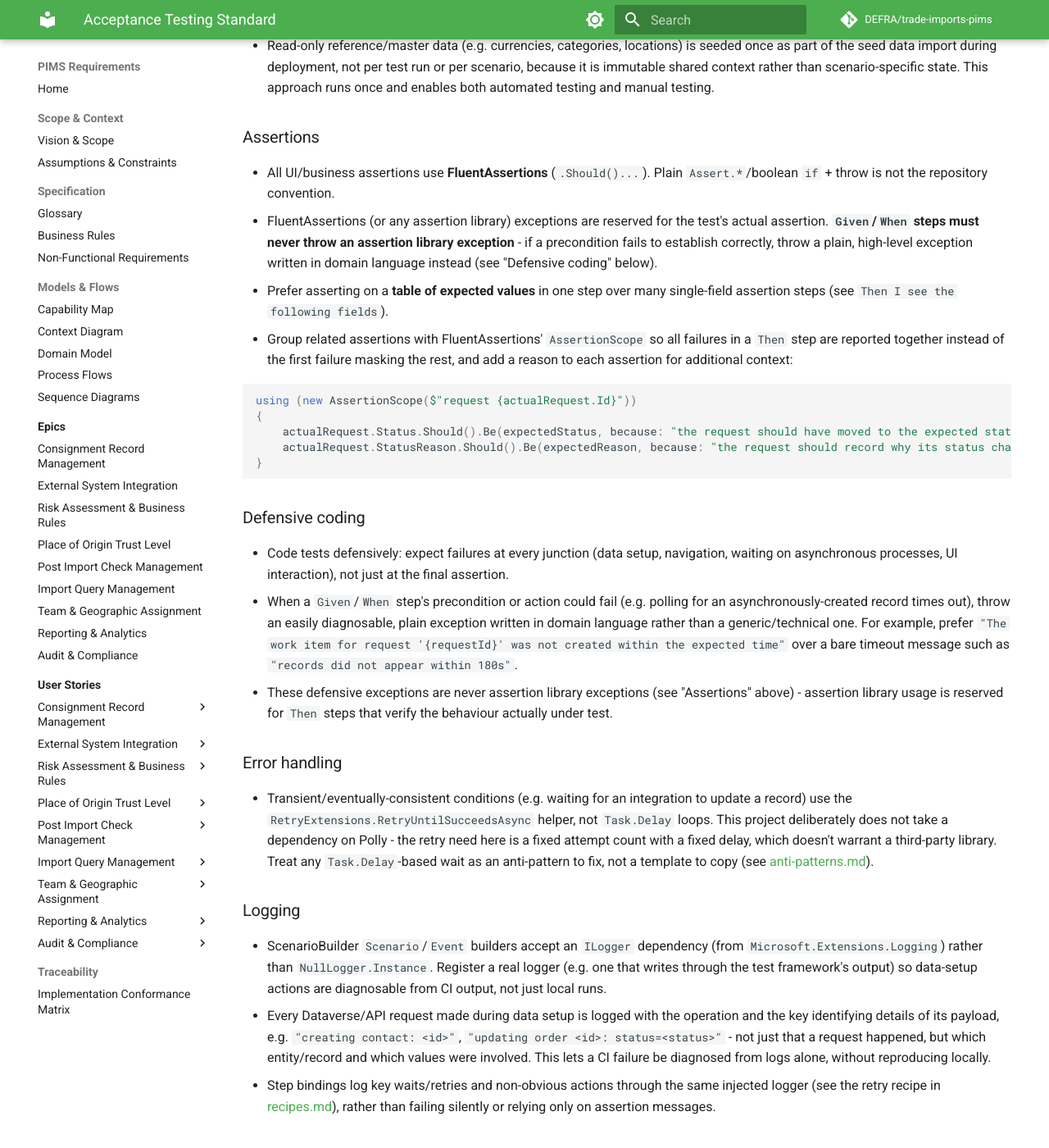
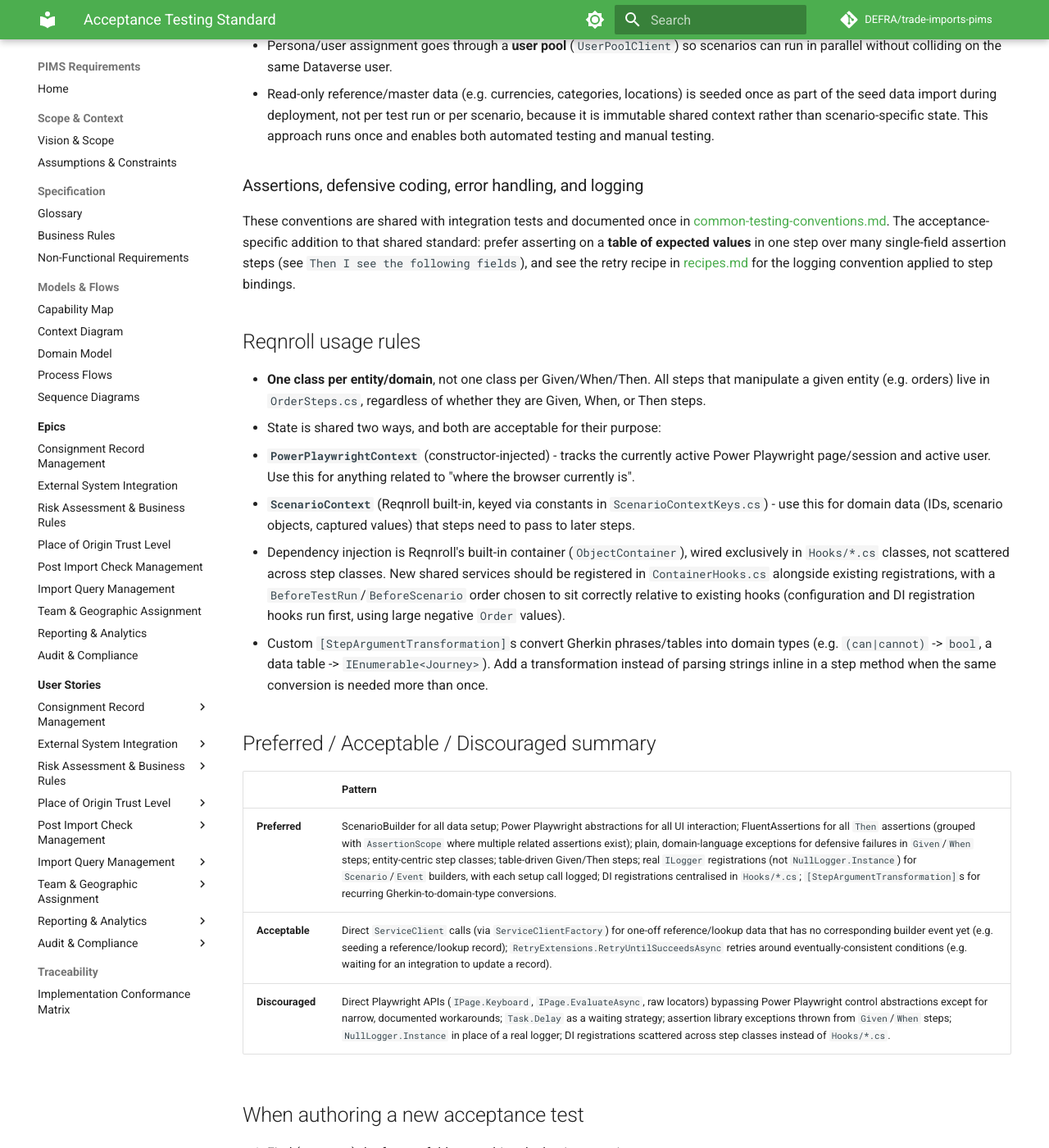
Before and after one commit to DEFRA/trade-imports-pims, an MkDocs documentation site: the page built from docs/testing/acceptance/acceptance-testing-standard.md, in a window 1280 px wide and 1400 px high, scrolled down 2321 px. Shown: the whole window at 82% size. Built offline with MkDocs 1.6.1 and Material for MkDocs 9.7.7, drawn with Linux system fonts in a browser that asks for light colours; a script that is not in the unit is left out; comment, search, counter and statistics services are not loaded; some of the changed text lies outside the part shown.

Commit message:
docs: update testing documentation and standards, add common testing conventions

````diff
--- a/docs/testing/acceptance/acceptance-testing-standard.md
+++ b/docs/testing/acceptance/acceptance-testing-standard.md
@@ -8,6 +8,7 @@ authoring or reviewing acceptance tests.
 
 For deep dives, see the companion documents:
 
+- [common-testing-conventions.md](../common-testing-conventions.md) - assertions, defensive coding, error handling, and logging conventions shared with integration tests
 - [scenario-builder-reference.md](../scenario-builder-reference.md) - test data setup (shared with integration tests)
 - [power-playwright-reference.md](power-playwright-reference.md) - UI automation
 - [recipes.md](recipes.md) - copy-paste implementation patterns
@@ -101,71 +102,15 @@ actually being verified.
   because it is immutable shared context rather than scenario-specific state. This approach
   runs once and enables both automated testing and manual testing.
 
-### Assertions
+### Assertions, defensive coding, error handling, and logging
 
-- All UI/business assertions use **FluentAssertions** (`.Should()...`).
-  Plain `Assert.*`/boolean `if` + throw is not the repository convention.
-- FluentAssertions (or any assertion library) exceptions are reserved for
-  the test's actual assertion. **`Given`/`When` steps must never throw an
-  assertion library exception** - if a precondition fails to establish
-  correctly, throw a plain, high-level exception written in domain language
-  instead (see "Defensive coding" below).
-- Prefer asserting on a **table of expected values** in one step over many
-  single-field assertion steps (see `Then I see the following fields`).
-- Group related assertions with FluentAssertions' `AssertionScope` so all
-  failures in a `Then` step are reported together instead of the first
-  failure masking the rest, and add a reason to each assertion for
-  additional context:
-
-  ```csharp
-  using (new AssertionScope($"request {actualRequest.Id}"))
-  {
-      actualRequest.Status.Should().Be(expectedStatus, because: "the request should have moved to the expected status");
-      actualRequest.StatusReason.Should().Be(expectedReason, because: "the request should record why its status changed");
-  }
-  ```
-
-### Defensive coding
-
-- Code tests defensively: expect failures at every junction (data setup,
-  navigation, waiting on asynchronous processes, UI interaction), not just
-  at the final assertion.
-- When a `Given`/`When` step's precondition or action could fail (e.g.
-  polling for an asynchronously-created record times out), throw an easily
-  diagnosable, plain exception written in domain language rather than a
-  generic/technical one. For example, prefer `"The work item for request
-  '{requestId}' was not created within the expected time"` over a bare
-  timeout message such as `"records did not appear within 180s"`.
-- These defensive exceptions are never assertion library exceptions (see
-  "Assertions" above) - assertion library usage is reserved for `Then`
-  steps that verify the behaviour actually under test.
-
-### Error handling
-
-- Transient/eventually-consistent conditions (e.g. waiting for an integration
-  to update a record) use the `RetryExtensions.RetryUntilSucceedsAsync`
-  helper, not `Task.Delay` loops. This project deliberately does not take a
-  dependency on Polly - the retry need here is a fixed attempt count with a
-  fixed delay, which doesn't warrant a third-party library. Treat any
-  `Task.Delay`-based wait as an anti-pattern to fix, not a template to copy
-  (see [anti-patterns.md](anti-patterns.md)).
-
-### Logging
-
-- ScenarioBuilder `Scenario`/`Event` builders accept an `ILogger` dependency
-  (from `Microsoft.Extensions.Logging`) rather than `NullLogger.Instance`.
-  Register a real logger (e.g. one that writes through the test framework's
-  output) so data-setup actions are diagnosable from CI output, not just
-  local runs.
-- Every Dataverse/API request made during data setup is logged with the
-  operation and the key identifying details of its payload, e.g. `"creating
-  contact: <id>"`, `"updating order <id>: status=<status>"` - not just that a
-  request happened, but which entity/record and which values were involved.
-  This lets a CI failure be diagnosed from logs alone, without reproducing
-  locally.
-- Step bindings log key waits/retries and non-obvious actions through the
-  same injected logger (see the retry recipe in [recipes.md](recipes.md)),
-  rather than failing silently or relying only on assertion messages.
+These conventions are shared with integration tests and documented once in
+[common-testing-conventions.md](../common-testing-conventions.md). The
+acceptance-specific addition to that shared standard: prefer asserting on a
+**table of expected values** in one step over many single-field assertion
+steps (see `Then I see the following fields`), and see the retry recipe in
+[recipes.md](recipes.md) for the logging convention applied to step
+bindings.
 
 ## Reqnroll usage rules
 
````
Also changed, not shown: CONTRIBUTING.md (+0 -5 lines), docs/testing/acceptance/anti-patterns.md (+2 -2 lines), docs/testing/common-testing-conventions.md (added, +94 -0 lines), docs/testing/integration/integration-testing-standard.md (added, +68 -0 lines), .github/instructions/integration-tests.instructions.md, .github/skills/scenario-builder-implementation/SKILL.md, 5 other files.
